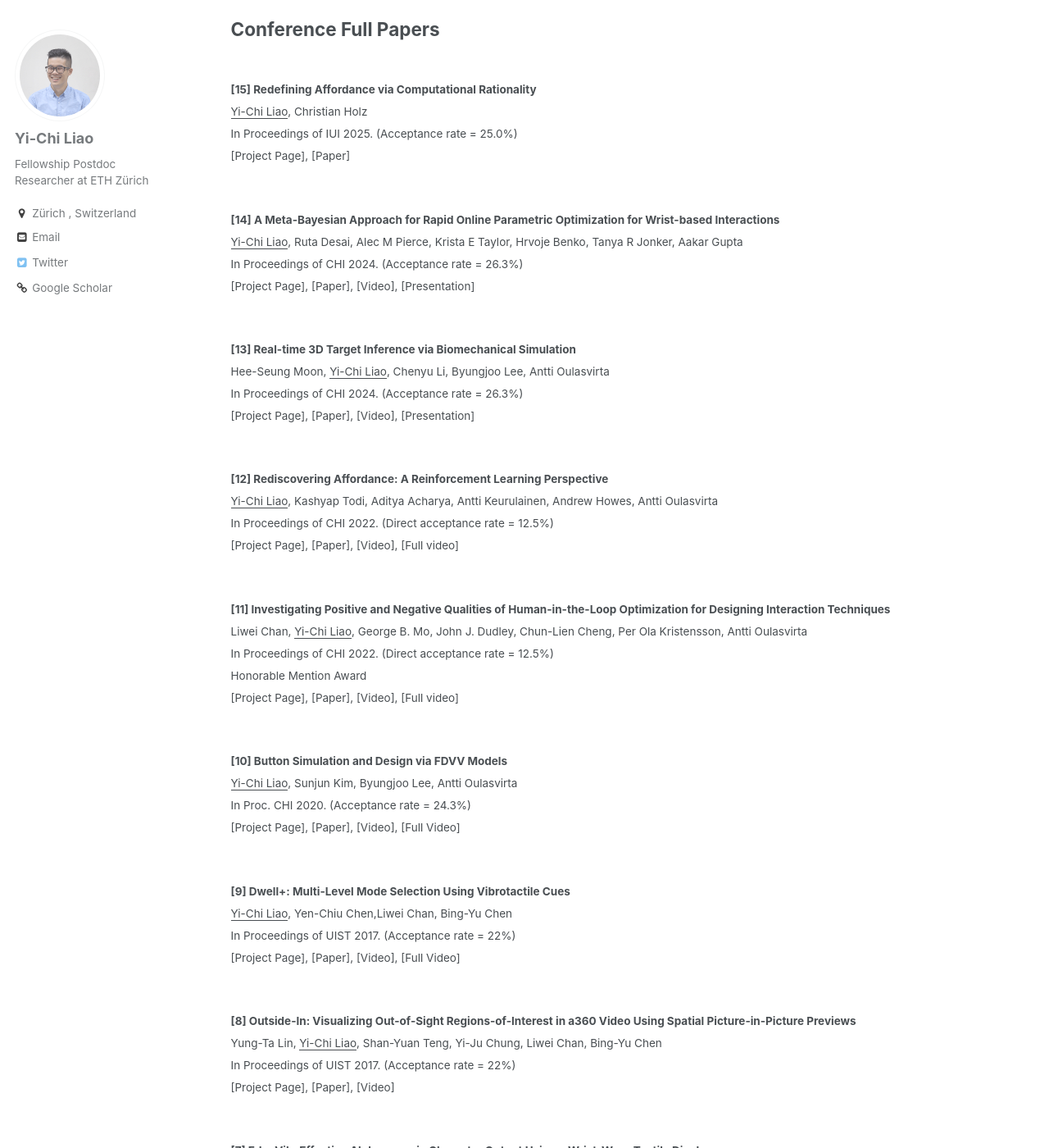
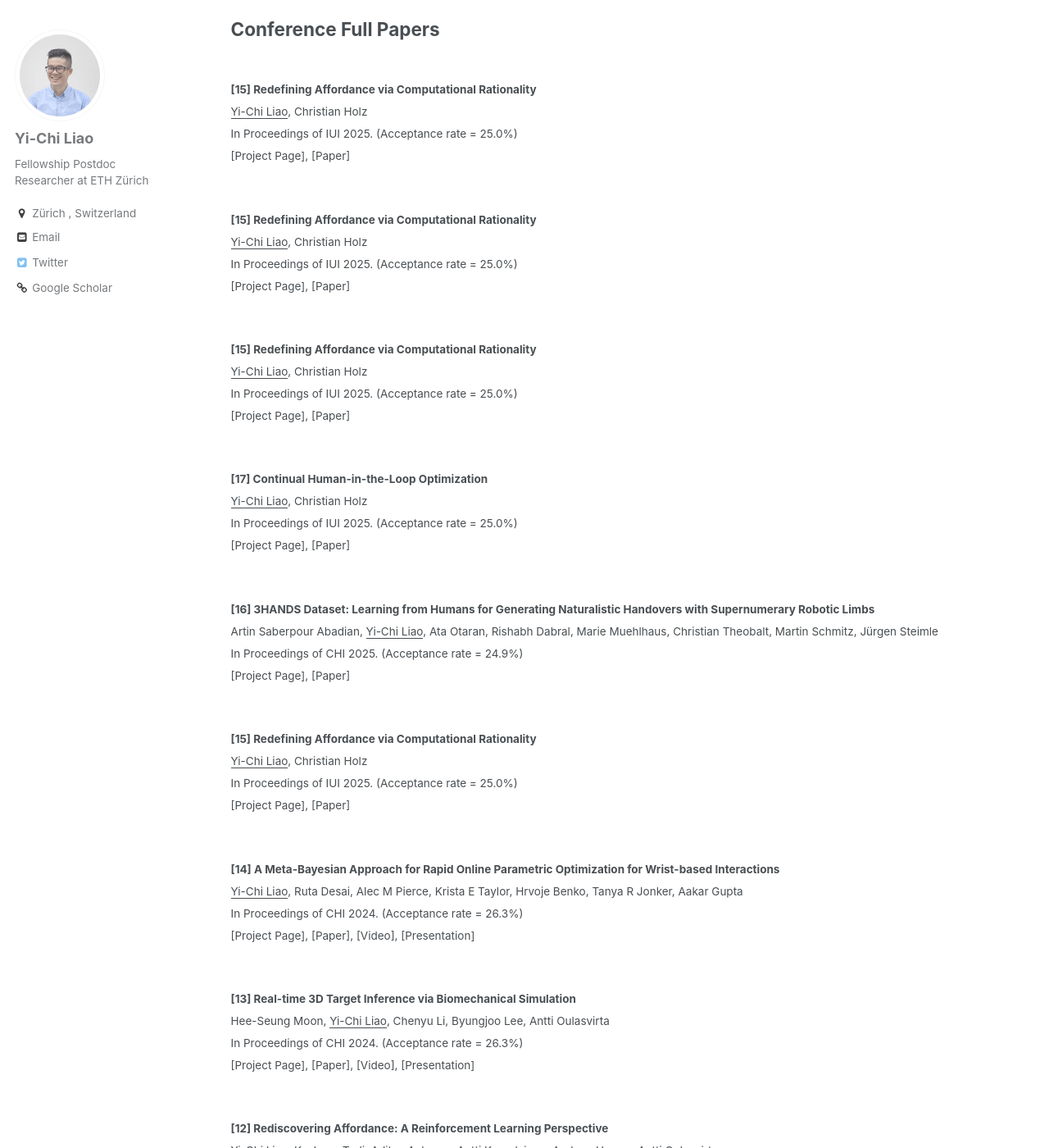
Before and after one commit to yichiliao/yichiliao.github.io, a Jekyll site: the page built from _pages/publications.md, in a window 1280 px wide and 1400 px high, scrolled down 735 px. Shown: the whole window at 82% size. Built offline with Jekyll 4.4.1, drawn with Linux system fonts in a browser that asks for light colours.

Commit message:
updating publications

```diff
--- a/_pages/publications.md
+++ b/_pages/publications.md
@@ -28,6 +28,36 @@ IEEE Pervasive Computing, 2023. </small><br>
 ---
 
 ## Conference Full Papers
+
+<br>
+<small>**[15] Redefining Affordance via Computational Rationality**<br>
+<u>Yi-Chi Liao</u>, Christian Holz<br>
+In Proceedings of IUI 2025. (Acceptance rate = 25.0%) </small><br>
+<small>[[Project Page](https://siplab.org/projects/Redefining_Affordance)], [[Paper](https://arxiv.org/abs/2501.09233)]</small>
+
+<br>
+<small>**[15] Redefining Affordance via Computational Rationality**<br>
+<u>Yi-Chi Liao</u>, Christian Holz<br>
+In Proceedings of IUI 2025. (Acceptance rate = 25.0%) </small><br>
+<small>[[Project Page](https://siplab.org/projects/Redefining_Affordance)], [[Paper](https://arxiv.org/abs/2501.09233)]</small>
+
+<br>
+<small>**[15] Redefining Affordance via Computational Rationality**<br>
+<u>Yi-Chi Liao</u>, Christian Holz<br>
+In Proceedings of IUI 2025. (Acceptance rate = 25.0%) </small><br>
+<small>[[Project Page](https://siplab.org/projects/Redefining_Affordance)], [[Paper](https://arxiv.org/abs/2501.09233)]</small>
+
+<br>
+<small>**[17] Continual Human-in-the-Loop Optimization**<br>
+<u>Yi-Chi Liao</u>, Christian Holz<br>
+In Proceedings of IUI 2025. (Acceptance rate = 25.0%) </small><br>
+<small>[[Project Page](https://siplab.org/projects/Redefining_Affordance)], [[Paper](https://arxiv.org/abs/2501.09233)]</small>
+
+<br>
+<small>**[16] 3HANDS Dataset: Learning from Humans for Generating Naturalistic Handovers with Supernumerary Robotic Limbs**<br>
+Artin Saberpour Abadian, <u>Yi-Chi Liao</u>, Ata Otaran, Rishabh Dabral, Marie Muehlhaus, Christian Theobalt, Martin Schmitz, Jürgen Steimle<br>
+In Proceedings of CHI 2025. (Acceptance rate = 24.9%) </small><br>
+<small>[[Project Page](https://arxiv.org/abs/2503.04635)], [[Paper](https://arxiv.org/abs/2503.04635)]</small>
 
 <br>
 <small>**[15] Redefining Affordance via Computational Rationality**<br>
```
Also changed, not shown: _pages/about.md (+1 -1 lines).
